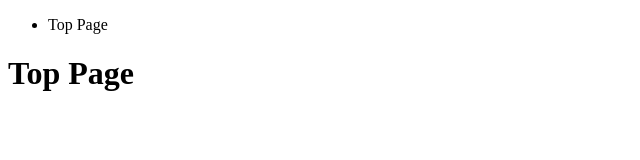
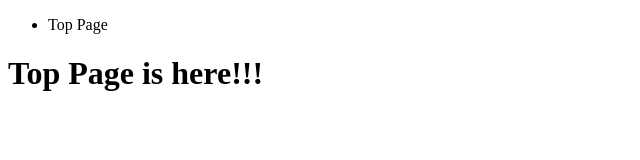
Before and after one commit to WalterYeYint/hello-world, a plain HTML site: page index.html in a window 1280 px wide. Shown: the whole page, without its empty margins (0-640 px from the left). Drawn offline with Linux system fonts and the light colour scheme.

Commit message:
Edit top page

```diff
--- a/index.html
+++ b/index.html
@@ -9,6 +9,6 @@
     <ul>
       <li>Top Page</li>
     </ul>
-    <h1>Top Page</h1>
+    <h1>Top Page is here!!!</h1>
   </body>
 </html>
```
